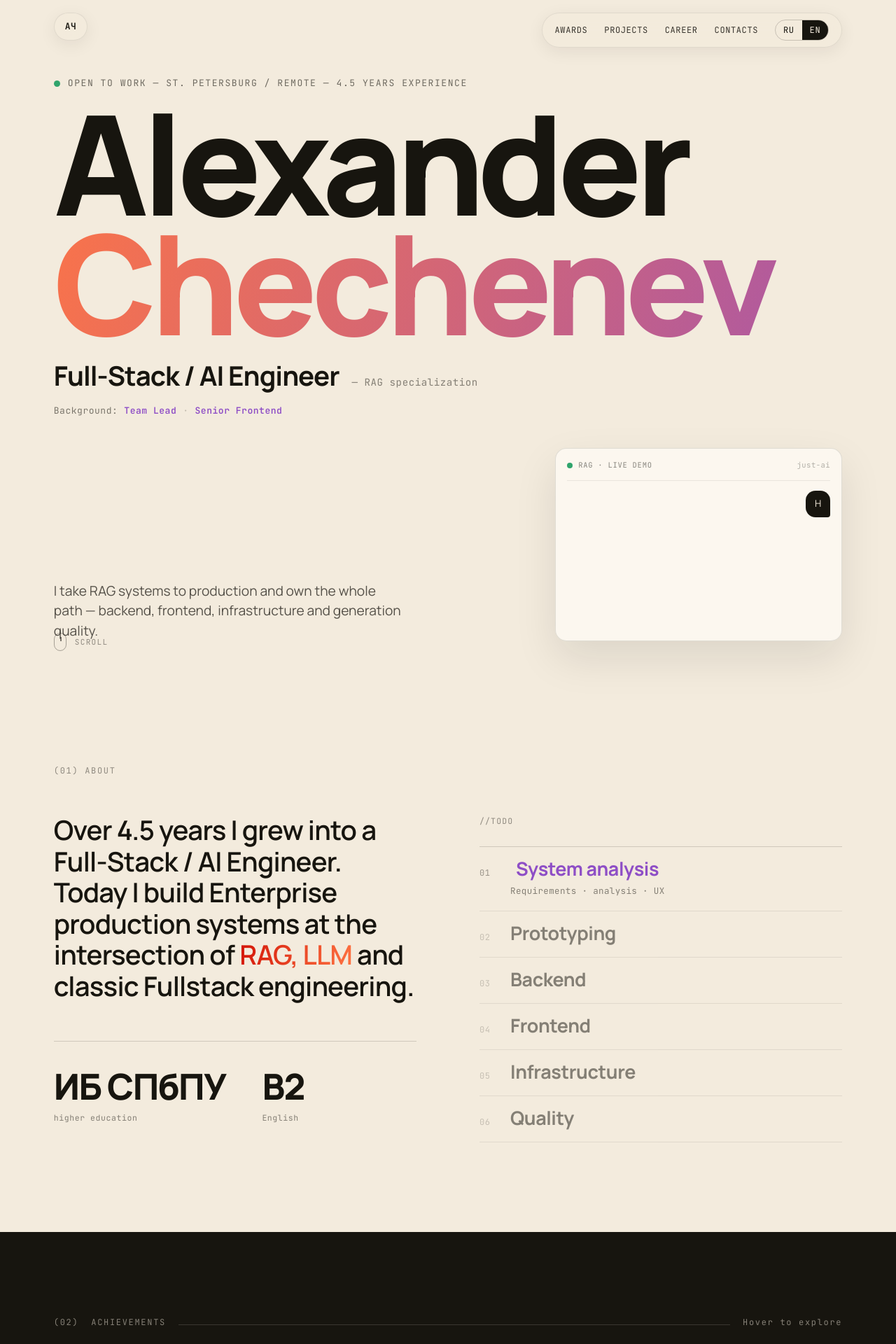
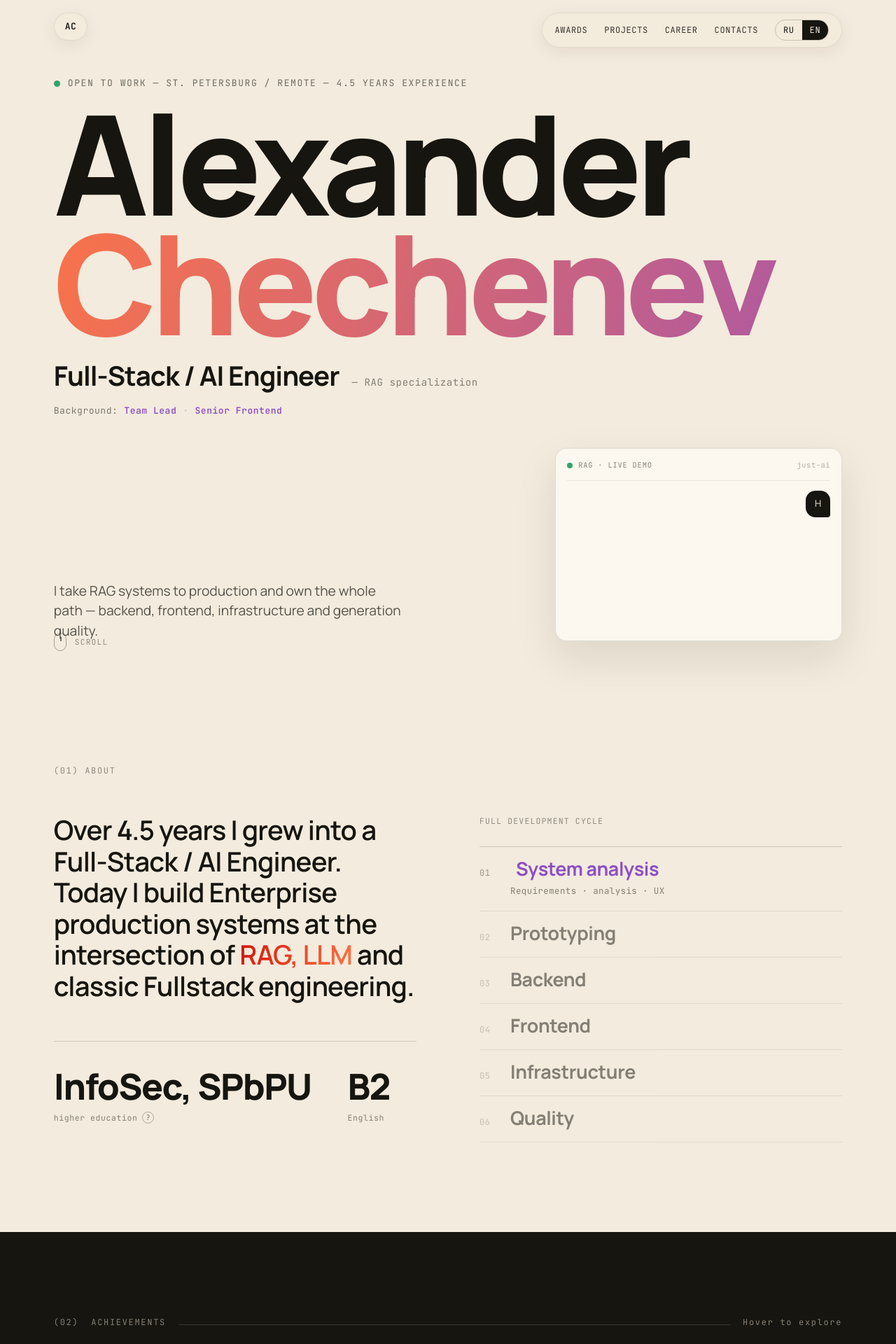
Before and after one commit to alexchea318/CV, a Next.js app: page /en in a window 1280 px wide. Shown: the top 1920 px of the page at 70% size. Built offline with nearby package versions, Linux system fonts and the light colour scheme.

Commit message:
Redesign

```diff
--- a/components/sections/About.tsx
+++ b/components/sections/About.tsx
@@ -61,10 +61,13 @@ export function About() {
               paddingTop: 38,
             }}
           >
-            {about.stats.map((st) => (
-              <div key={st.value} style={{ flex: "0 0 auto" }}>
-                <div className="display" style={statNumber}>{st.value}</div>
-                <div className="mono" style={statLabel}>{t(st.label)}</div>
+            {about.stats.map((st, i) => (
+              <div key={i} style={{ flex: "0 0 auto" }}>
+                <div className="display" style={statNumber}>{t(st.value)}</div>
+                <div className="mono" style={{ ...statLabel, display: "inline-flex", alignItems: "center", gap: 7 }}>
+                  {t(st.label)}
+                  {st.hint && <StatHint text={t(st.hint)} />}
+                </div>
               </div>
             ))}
           </div>
@@ -140,6 +143,65 @@ export function About() {
   );
 }
 
+/** Small "?" badge that reveals the full degree name on hover (desktop) or
+ *  tap (mobile). */
+function StatHint({ text }: { text: string }) {
+  const [open, setOpen] = useState(false);
+  return (
+    <span style={{ position: "relative", display: "inline-flex" }}>
+      <button
+        type="button"
+        aria-label={text}
+        data-cursor
+        onMouseEnter={() => setOpen(true)}
+        onMouseLeave={() => setOpen(false)}
+        onClick={() => setOpen((v) => !v)}
+        style={{
+          width: 17,
+          height: 17,
+          borderRadius: "50%",
+          border: `1px solid ${inkMuted(0.3)}`,
+          background: "transparent",
+          color: inkMuted(0.55),
+          font: "inherit",
+          fontSize: 10.5,
+          lineHeight: 1,
+          cursor: "pointer",
+          display: "inline-grid",
+          placeItems: "center",
+          padding: 0,
+        }}
+      >
+        ?
+      </button>
+      {open && (
+        <span
+          role="tooltip"
+          style={{
+            position: "absolute",
+            bottom: "calc(100% + 9px)",
+            left: 0,
+            zIndex: 50,
+            width: "max-content",
+            maxWidth: 280,
+            padding: "10px 13px",
+            borderRadius: 10,
+            background: "#17150f",
+            color: "#f3ebdd",
+            fontFamily: "var(--font-sans)",
+            fontSize: 12.5,
+            lineHeight: 1.45,
+            letterSpacing: 0,
+            boxShadow: "0 14px 34px rgba(23,21,15,.28)",
+          }}
+        >
+          {text}
+        </span>
+      )}
+    </span>
+  );
+}
+
 const statNumber = {
   fontWeight: 800,
   fontSize: "clamp(40px,4vw,64px)",
--- a/components/sections/Nav.tsx
+++ b/components/sections/Nav.tsx
@@ -96,7 +96,7 @@ export function Nav() {
           borderRadius: 9999,
         }}
       >
-        {nav.brand}
+        <T v={nav.brand} />
       </a>
 
       {/* desktop links */}
--- a/content/site.ts
+++ b/content/site.ts
@@ -7,7 +7,7 @@ const NB = " "; // non-breaking space
    NAV
 ============================================================ */
 export const nav = {
-  brand: "АЧ",
+  brand: { ru: "АЧ", en: "AC" } satisfies I18n,
   // Order matches the on-page section order (achievements precedes work).
   links: [
     { href: "#achievements", label: { ru: "ДОСТИЖЕНИЯ", en: "AWARDS" } },
@@ -90,10 +90,17 @@ export const about = {
   } satisfies Record<"leadA" | "leadB" | "accent" | "tail", I18n>,
   // First stat (years in production) is rendered dynamically; these follow it.
   stats: [
-    { value: "ИБ СПбПУ", label: { ru: "высшее образование", en: "higher education" } },
-    { value: "B2", label: { ru: "английский", en: "English" } },
-  ] satisfies { value: string; label: I18n }[],
-  capsHeading: { ru: "Полный цикл разработки", en: "//TODO" },
+    {
+      value: { ru: "ИБ в СПбПУ", en: "InfoSec, SPbPU" },
+      label: { ru: "высшее образование", en: "higher education" },
+      hint: {
+        ru: "Специалитет «Информационно-аналитические системы безопасности», Санкт-Петербургский политехнический университет Петра Великого (СПбПУ)",
+        en: "Specialist’s degree, “Information-Analytical Security Systems”, Peter the Great St. Petersburg Polytechnic University (SPbPU)",
+      },
+    },
+    { value: { ru: "B2", en: "B2" }, label: { ru: "английский", en: "English" } },
+  ] satisfies { value: I18n; label: I18n; hint?: I18n }[],
+  capsHeading: { ru: "Полный цикл разработки", en: "Full development cycle" },
   caps: [
     { name: { ru: "Системный анализ", en: "System analysis" }, stack: { ru: "Требования · формализация · UX", en: "Requirements · analysis · UX" } },
     { name: { ru: "Прототипирование", en: "Prototyping" }, stack: { ru: "Figma · Claude Design · Google Stitch", en: "Figma · Claude Design · Google Stitch" } },
@@ -213,7 +220,7 @@ export const marquee = [
    EXPERIENCE (04) — timeline + detail panels.
    Add a new job by prepending one Role; everything else follows.
 ============================================================ */
-export type ExpGroup = { label: string; value: I18n };
+export type ExpGroup = { label: string; items: I18n[] };
 export type Role = {
   period: I18n; // short label for the timeline row
   dateRange: I18n; // full range for the detail panel
@@ -238,11 +245,43 @@ export const experience = {
         en: "Full-cycle development and rollout of production systems, including RAG.",
       },
       groups: [
-        { label: "CORE", value: { ru: "Полный цикл · системный анализ · Figma · Java / Spring · Python · Elasticsearch · PostgreSQL · lakeFS · React / TS", en: "Full cycle · system analysis · Figma · Java / Spring · Python · Elasticsearch · PostgreSQL · lakeFS · React / TS" } },
-        { label: "TESTS", value: { ru: "pytest · Spring Test · Jest · Playwright", en: "pytest · Spring Test · Jest · Playwright" } },
-        { label: "OBSERVABILITY", value: { ru: "Graylog · Grafana · Sentry · контроль деградации RAG / LLM", en: "Graylog · Grafana · Sentry · RAG / LLM quality monitoring" } },
-        { label: "DEVOPS", value: { ru: "Docker · Jenkins · CI/CD · dev / stage / prod", en: "Docker · Jenkins · CI/CD · dev / stage / prod" } },
-        { label: "AI", value: { ru: "AI-агенты (Claude Code) · skills · MCP-серверы", en: "AI agents (Claude Code) · skills · MCP servers" } },
+        {
+          label: "CORE",
+          items: [
+            { ru: "Полный цикл: системный анализ, прототипирование (Figma), разработка, деплой", en: "Full cycle: system analysis, prototyping (Figma), development, deploy" },
+            { ru: "Backend: Java / Spring, Python", en: "Backend: Java / Spring, Python" },
+            { ru: "Данные: Elasticsearch, PostgreSQL, версионирование через lakeFS", en: "Data: Elasticsearch, PostgreSQL, versioning via lakeFS" },
+            { ru: "Frontend: React, TypeScript", en: "Frontend: React, TypeScript" },
+          ],
+        },
+        {
+          label: "TESTS",
+          items: [
+            { ru: "Backend: pytest, Spring Test", en: "Backend: pytest, Spring Test" },
+            { ru: "Frontend: Jest, Playwright", en: "Frontend: Jest, Playwright" },
+          ],
+        },
+        {
+          label: "OBSERVABILITY",
+          items: [
+            { ru: "Graylog, Grafana, Sentry", en: "Graylog, Grafana, Sentry" },
+            { ru: "Контроль деградации качества RAG / LLM", en: "Monitoring RAG / LLM quality drift" },
+          ],
+        },
+        {
+          label: "DEVOPS",
+          items: [
+            { ru: "Docker, Jenkins, CI/CD", en: "Docker, Jenkins, CI/CD" },
+            { ru: "Окружения dev / stage / prod", en: "dev / stage / prod environments" },
+          ],
+        },
+        {
+          label: "AI",
+          items: [
+            { ru: "AI-агенты (Claude Code)", en: "AI agents (Claude Code)" },
+            { ru: "Skills и MCP-серверы", en: "Skills and MCP servers" },
+          ],
+        },
       ],
     },
     {
@@ -251,15 +290,47 @@ export const experience = {
       title: { ru: "Frontend Developer (Senior)", en: "Frontend Developer (Senior)" },
       company: "Just AI",
       blurb: {
-        ru: "Frontend-архитектура enterprise AI-продукта — just-ai.com/ai-baza-znaniy.",
-        en: "Frontend architecture of an enterprise AI product — just-ai.com/ai-baza-znaniy.",
+        ru: "Enterprise веб-приложение для взаимодействия с AI.",
+        en: "Enterprise web application for interacting with AI.",
       },
       groups: [
-        { label: "CORE", value: { ru: "React · TypeScript · монорепо · контракты с backend · перформанс · архитектура · code review · CI/CD", en: "React · TypeScript · monorepo · backend contracts · performance · architecture · code review · CI/CD" } },
-        { label: "CROSS-TEAM", value: { ru: "Frontend guild · единые стандарты · менторинг · архитектурные ревью", en: "Frontend guild · shared standards · mentoring · architecture reviews" } },
-        { label: "RELIABILITY", value: { ru: "Playwright · Cypress · Jest · стабильность релизов · инциденты", en: "Playwright · Cypress · Jest · release stability · incidents" } },
-        { label: "ENGINEERING", value: { ru: "npm→pnpm · webpack→Vite · React 16→18 · UI-библиотека (shadcn/ui) · canvas / карты / video", en: "npm→pnpm · webpack→Vite · React 16→18 · UI library (shadcn/ui) · canvas / maps / video" } },
-        { label: "AI", value: { ru: "Агенты для тестов и документации · внедрение AI-инструментов", en: "Agents for tests & docs · adopting AI tooling" } },
+        {
+          label: "CORE",
+          items: [
+            { ru: "Frontend-архитектура (React, TypeScript), развитие UI-части enterprise AI-продукта", en: "Frontend architecture (React, TypeScript); evolving the UI of an enterprise AI product" },
+            { ru: "Монорепозиторий и единые стандарты кодовой базы", en: "Monorepo and unified codebase standards" },
+            { ru: "Интеграция с backend и согласование контрактов взаимодействия", en: "Backend integration and agreeing on interaction contracts" },
+            { ru: "Производительность, стабильность и безопасность frontend-системы", en: "Performance, stability and security of the frontend system" },
+            { ru: "Архитектурные решения и code review", en: "Architecture decisions and code review" },
+            { ru: "CI/CD: Jenkins, Docker", en: "CI/CD: Jenkins, Docker" },
+          ],
+        },
+        {
+          label: "CROSS-TEAM",
+          items: [
+            { ru: "Участие в frontend guild (senior-разработчики разных команд)", en: "Member of the frontend guild (senior developers across teams)" },
+            { ru: "Выработка и поддержка единых инженерных стандартов", en: "Defining and maintaining shared engineering standards" },
+            { ru: "Синхронизация архитектуры и качества между командами", en: "Aligning architecture and quality across teams" },
+            { ru: "Менторинг и архитектурные ревью", en: "Mentoring and architecture reviews" },
+          ],
+        },
+        {
+          label: "RELIABILITY",
+          items: [
+            { ru: "E2E-тестирование: Playwright, Cypress", en: "E2E testing: Playwright, Cypress" },
+            { ru: "Unit-тестирование: Jest", en: "Unit testing: Jest" },
+            { ru: "Поддержка стабильности production-релизов", en: "Keeping production releases stable" },
+            { ru: "Разбор и устранение production-инцидентов", en: "Investigating and resolving production incidents" },
+          ],
+        },
+        {
+          label: "AI & AUTOMATION",
+          items: [
+            { ru: "AI-агенты для автоматизации тестирования и документации", en: "AI agents to automate testing and documentation" },
+            { ru: "Внедрение AI-инструментов в разработку", en: "Adopting AI tools in development" },
+            { ru: "Автоматизация инженерных процессов", en: "Automating engineering processes" },
+          ],
+        },
       ],
     },
     {
@@ -268,13 +339,41 @@ export const experience = {
       title: { ru: "Development Team Lead / PM", en: "Development Team Lead / PM" },
       company: "НеоБИТ",
       blurb: {
-        ru: "Управление командой из 5 человек + роль project-менеджера (AI × соцсети).",
-        en: "Leading a team of 5 + project manager role (AI × social networks).",
+        ru: "Управление командой разработки из 5 человек + роль project-менеджера (AI × соцсети).",
+        en: "Leading a development team of 5 + project manager role (AI × social networks).",
       },
       groups: [
-        { label: "TEAM LEAD", value: { ru: "Спринты · Jira (Kanban / Scrum) · постановка задач · оценка · документация · база знаний · выбор технологий", en: "Sprints · Jira (Kanban / Scrum) · task setting · estimates · docs · knowledge base · tech selection" } },
-        { label: "PROJECT MGMT", value: { ru: "Сроки · демо и бизнес-встречи · бизнес→тех требования · контроль качества", en: "Deadlines · demos & business meetings · business→tech requirements · QA" } },
-        { label: "SECURITY", value: { ru: "Гостайна (3 уровень) · ПИМ", en: "State secrecy (level 3) · acceptance testing" } },
+        {
+          label: "TEAM LEAD",
+          items: [
+            { ru: "Планирование спринтов", en: "Sprint planning" },
+            { ru: "Ведение Kanban- и Scrum-досок в Jira", en: "Running Kanban and Scrum boards in Jira" },
+            { ru: "Постановка задач фронтенду, бэкенду, QA, DevOps и дизайнерам", en: "Writing tasks for frontend, backend, QA, DevOps and designers" },
+            { ru: "Оценка времени и ресурсов под новые функции", en: "Estimating time and resources for new features" },
+            { ru: "Написание документации и поддержка базы знаний", en: "Writing documentation and maintaining the knowledge base" },
+            { ru: "Изучение документации и научных статей для выбора технологий", en: "Researching docs and papers to choose technologies" },
+            { ru: "Оценка сотрудников и синхронизация целей команды", en: "Evaluating team members and aligning team goals" },
+            { ru: "Организация процесса разработки и контроль результатов", en: "Organizing the development process and tracking results" },
+            { ru: "Процесс актуализации и переиспользования кодовой базы", en: "Process for keeping and reusing the codebase" },
+          ],
+        },
+        {
+          label: "PROJECT MGMT",
+          items: [
+            { ru: "Оценка, установка и контроль соблюдения сроков", en: "Estimating, setting and enforcing deadlines" },
+            { ru: "Демонстрация проекта: презентации, бизнес-встречи, созвоны", en: "Demoing the project: presentations, business meetings, calls" },
+            { ru: "Перевод бизнес-требований в технические", en: "Translating business requirements into technical ones" },
+            { ru: "Контроль качества", en: "Quality control" },
+            { ru: "Выстраивание процесса поддержки проекта", en: "Building the project support process" },
+          ],
+        },
+        {
+          label: "SECURITY",
+          items: [
+            { ru: "Работа с гостайной (3 уровень)", en: "Working with state secrets (clearance level 3)" },
+            { ru: "Контроль документации и прохождение ПИМ (программа и методика испытаний)", en: "Documentation control and passing acceptance testing (test program & procedure)" },
+          ],
+        },
       ],
     },
     {
@@ -284,9 +383,28 @@ export const experience = {
       company: "НеоБИТ",
       blurb: { ru: "Руководство React-разработкой в команде.", en: "Leading React development within the team." },
       groups: [
-        { label: "CORE", value: { ru: "Библиотека компонентов · код-ревью · архитектура и код-стайл · постановка задач · контракты с бэком", en: "Component library · code review · architecture & code style · task setting · backend contracts" } },
-        { label: "DESIGN", value: { ru: "Интерфейсы в Figma · пользовательские сценарии", en: "Interfaces in Figma · user scenarios" } },
-        { label: "QA", value: { ru: "End-to-end тестирование · поддержка кодовой базы", en: "End-to-end testing · codebase maintenance" } },
+        {
+          label: "CORE",
+          items: [
+            { ru: "Разработка и развитие библиотеки компонентов", en: "Building and growing a component library" },
+            { ru: "Архитектура и код-стайл, code review", en: "Architecture & code style, code review" },
+            { ru: "Постановка задач и контракты с бэкендом", en: "Task setting and backend contracts" },
+          ],
+        },
+        {
+          label: "DESIGN",
+          items: [
+            { ru: "Интерфейсы в Figma", en: "Interfaces in Figma" },
+            { ru: "Проработка пользовательских сценариев", en: "Working out user scenarios" },
+          ],
+        },
+        {
+          label: "QA",
+          items: [
+            { ru: "End-to-end тестирование", en: "End-to-end testing" },
+            { ru: "Поддержка кодовой базы", en: "Codebase maintenance" },
+          ],
+        },
       ],
     },
     {
@@ -296,7 +414,14 @@ export const experience = {
       company: "НеоБИТ",
       blurb: { ru: "Разработка SPA веб-приложений.", en: "Building SPA web applications." },
       groups: [
-        { label: "STACK", value: { ru: "React (фронт) · Go (бэк) · PostgreSQL (запросы к БД)", en: "React (frontend) · Go (backend) · PostgreSQL (queries)" } },
+        {
+          label: "STACK",
+          items: [
+            { ru: "React (фронтенд)", en: "React (frontend)" },
+            { ru: "Go (бэкенд)", en: "Go (backend)" },
+            { ru: "PostgreSQL (запросы к БД)", en: "PostgreSQL (DB queries)" },
+          ],
+        },
       ],
     },
     {
@@ -306,7 +431,12 @@ export const experience = {
       company: "LG Electronics Russia R&D Lab",
       blurb: { ru: "Стажировка в отделе Data Science.", en: "Internship in the Data Science department." },
       groups: [
-        { label: "RESEARCH", value: { ru: "Исследование методов оптимизации градиентного спуска", en: "Research on gradient-descent optimization methods" } },
+        {
+          label: "RESEARCH",
+          items: [
+            { ru: "Исследование методов оптимизации градиентного спуска", en: "Research on gradient-descent optimization methods" },
+          ],
+        },
       ],
     },
   ] satisfies Role[],
```
Also changed, not shown: components/sections/Experience.tsx (+10 -3 lines).
